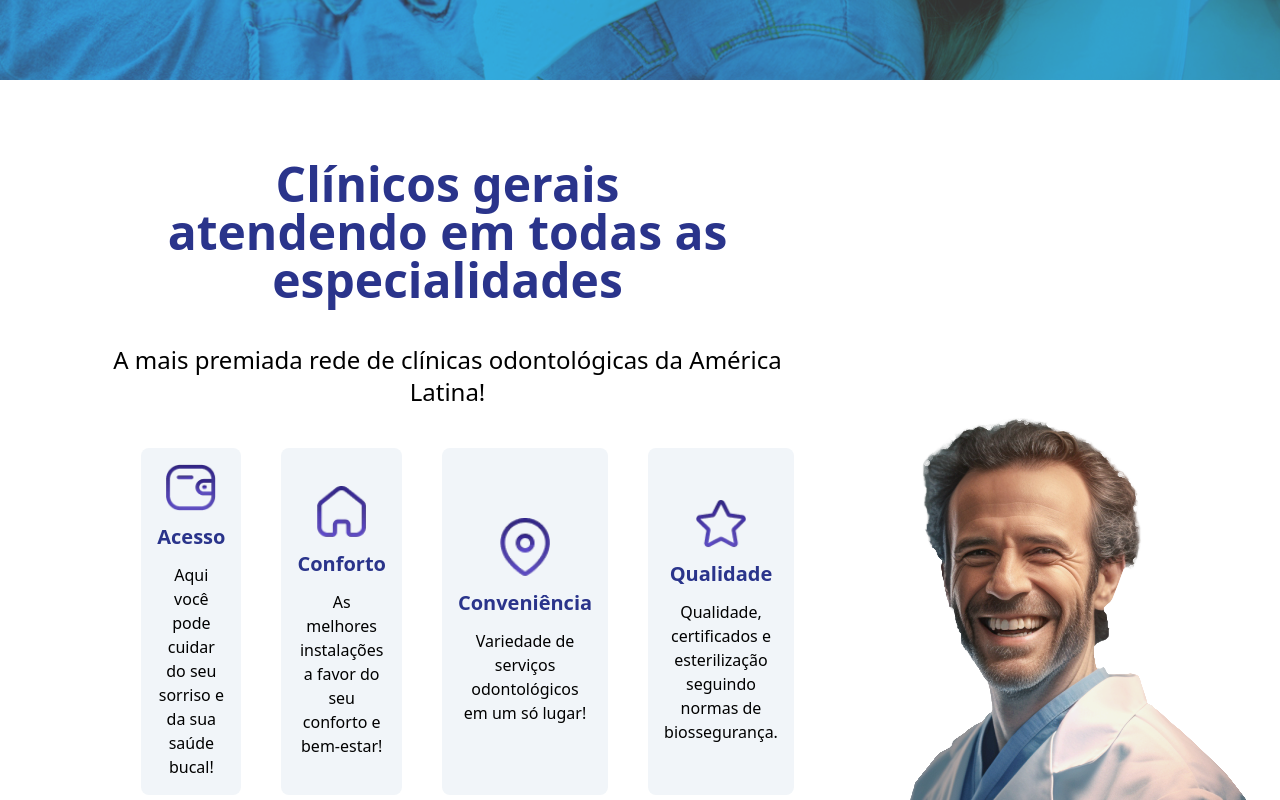
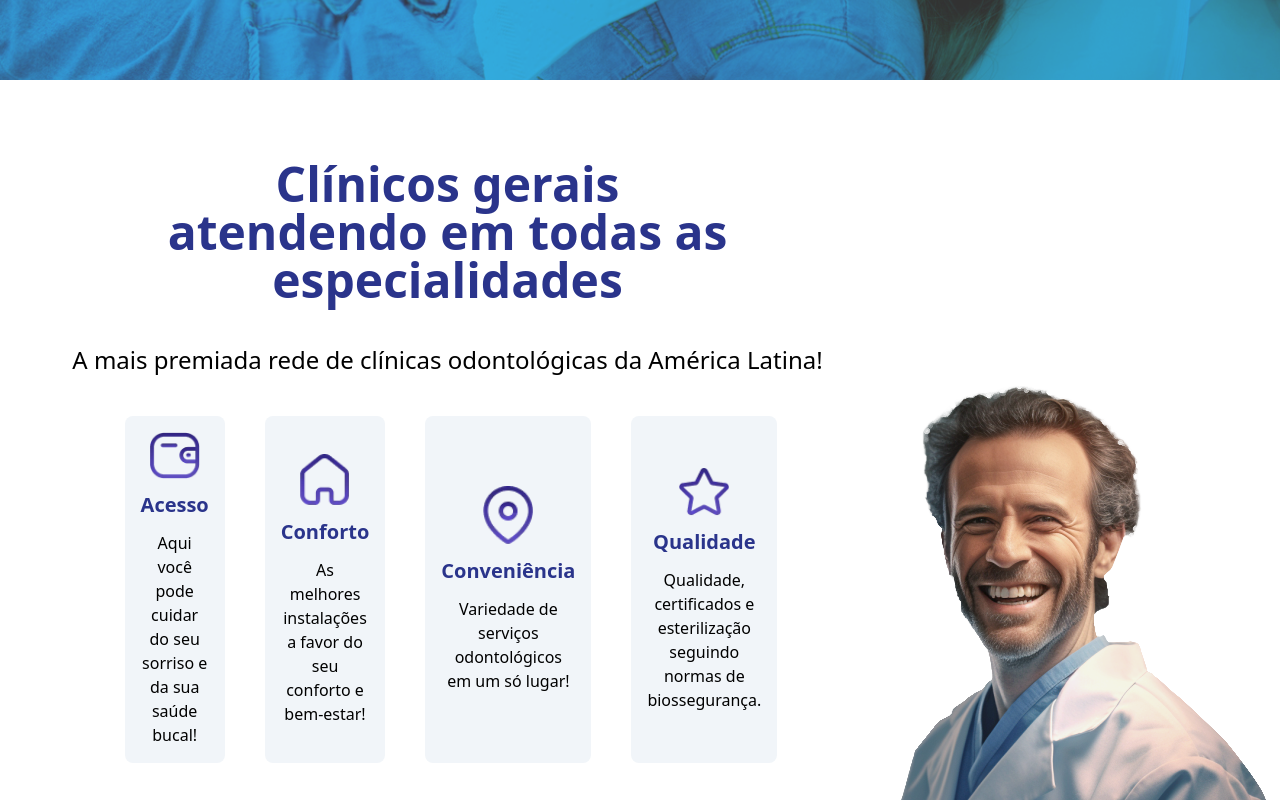
Before and after one commit to beno1234/Sorridents_Lp, a Next.js app: page / in a window 1280 px wide. Shown: the part 720-1520 px from the top of the page. Built offline with nearby package versions, Linux system fonts and the light colour scheme.

Commit message:
alteração do padding

```diff
--- a/components/Section2/index.tsx
+++ b/components/Section2/index.tsx
@@ -36,7 +36,7 @@ export const Section2 = () => {
 
   return (
     <div className="bg-white flex flex-col items-center xl:pt-10 xl:items-end xl:flex-row xl:justify-between lg:ps-10">
-      <div className="flex flex-1 p-10 flex-col gap-10 items-center justify-center w-full xl:w-6/12 text-center ">
+      <div className="flex flex-1 py-10 px-5 flex-col gap-10 items-center justify-center w-full xl:w-6/12 text-center ">
         <h1 className="font-sans color-three font-bold text-3xl lg:text-5xl text-center">
           Clínicos gerais <br /> atendendo em todas as especialidades
         </h1>
```
